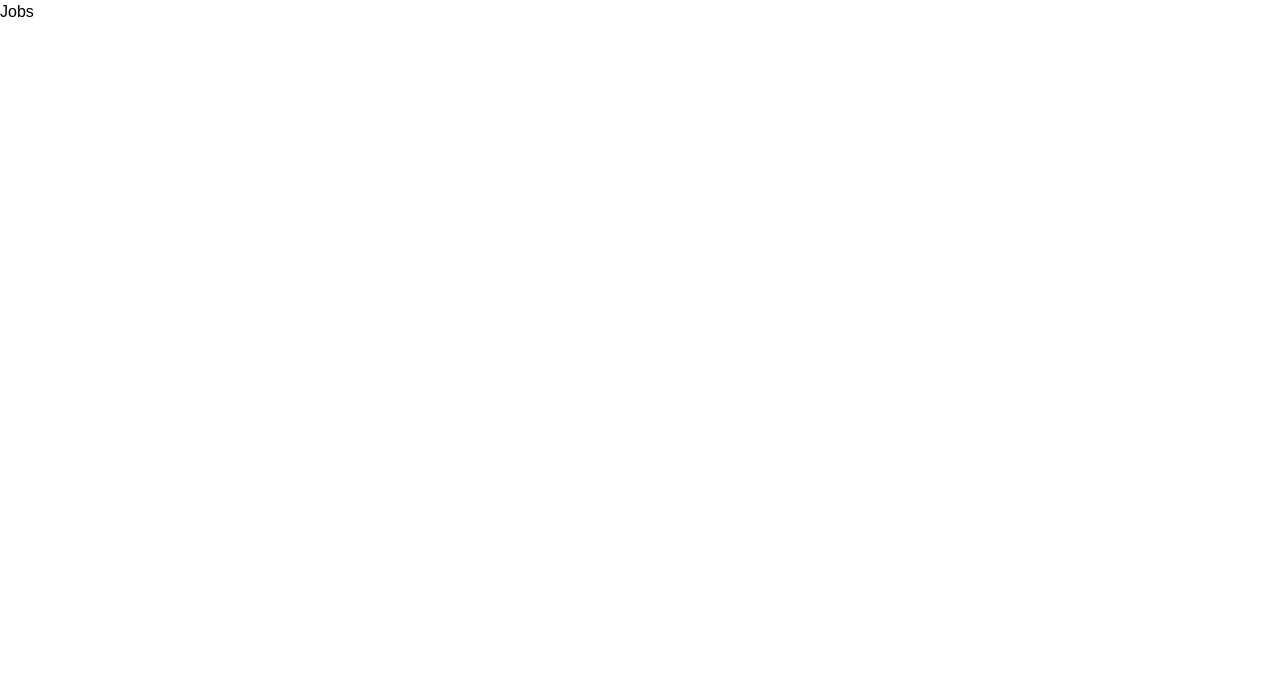
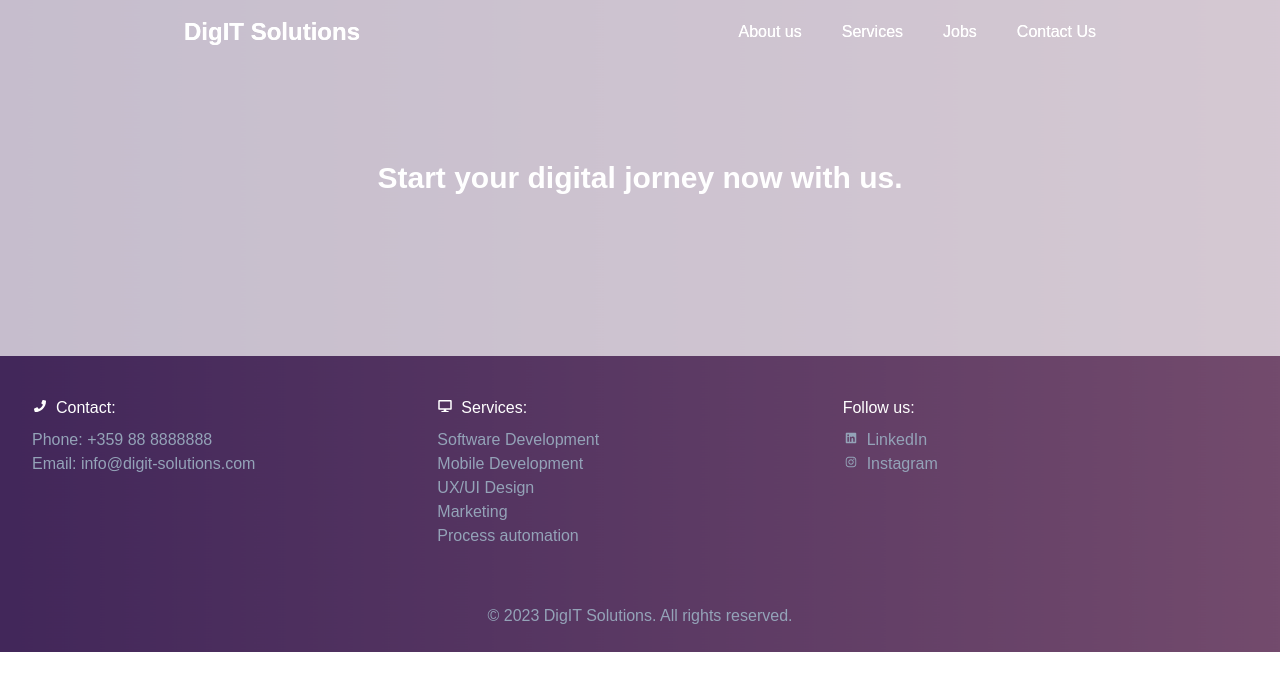
Before and after one commit to tyordanovv/DigIT, a React (Create React App) app: page /jobs in a window 1280 px wide. Shown: the top 690 px of the page. Built offline with nearby package versions, Linux system fonts and the light colour scheme.

Commit message:
added contact page

```diff
--- a/src/components/ContactForm.js
+++ b/src/components/ContactForm.js
@@ -24,25 +24,22 @@ function ContactForm(){
 
     const handleSubmit = (e) => {
       e.preventDefault();
-      // Here, you can perform further actions like sending the form data to a server
-
-      // Reset the form fields
       setName('');
       setPhone('');
       setEmail('');
       setMessage('');
     };
     return(
-        <div className="flex flex-col relative">
+        <div className="flex flex-col py-8 relative border-slate-600">
             {/* heading of the contact form */}
             <div className="text-black text-3xl font-bold text-center py-10">
                 Write us an e-mail
             </div>
             <div className="flex flex-col md:flex-row">
                 {/* contact form */}
-                <div className="flex-1 p-6">
-                    <div>
-                        <label htmlFor='name'>Name:</label>
+                <div className="flex-1 p-8">
+                    <div className='py-3'>
+                        <label className="font-bold" htmlFor='name'>Name:</label>
                         <input
                             type='text'
                             id='name'
@@ -52,8 +49,8 @@ function ContactForm(){
 
                         />
                     </div>
-                    <div>
-                        <label htmlFor='phone'>Phone:</label>
+                    <div className='py-3'>
+                        <label className="font-bold" htmlFor='phone'>Phone:</label>
                         <input
                             type='text'
                             id='phone'
@@ -63,8 +60,8 @@ function ContactForm(){
 
                         />
                     </div>
-                    <div>
-                        <label htmlFor='email'>E-mail:</label>
+                    <div className='py-3'>
+                        <label className="font-bold" htmlFor='email'>E-mail:</label>
                         <input
                             type='text'
                             id='email'
@@ -73,8 +70,8 @@ function ContactForm(){
                             className="w-full border border-gray-300 rounded px-4 py-2"
                         />
                     </div>
-                    <div>
-                        <label htmlFor='message'>Message:</label>
+                    <div className='py-3'>
+                        <label className="font-bold" htmlFor='message'>Message:</label>
                         <input
                             type='textarea'
                             id='message'
@@ -84,18 +81,24 @@ function ContactForm(){
                         />
                     </div>
                     {/* submit button */}
-                    <button type="submit" className="border border-gray-300 rounded px-4 py-2 float-right" onClick={handleSubmit}>
+                    <div className='pt-2'>
+                        <button type="submit" className="border font-bold border-gray-300 rounded px-6 py-2 float-right" onClick={handleSubmit}>
                             Submit
                         </button>
                     </div>
+                </div>
                 {/* contact data */}
-                <div className="flex-1 p-6">
-                    <h2>Address</h2>
+                <div className="flex-1 p-8 self-center">
+                    <div className='py-4'>
+                        <h2 className='font-bold'>Address</h2>
                         <p>Burgas, Bulgaria</p>
-                    <h2>Contacts</h2>
+                    </div>
+                    <div className='py-4'>
+                        <h2 className='font-bold'>Contacts</h2>
                         <p>+359 88 8888888</p>
                         <p>+359 88 8888888</p>
                         <p>info@digit-solutions.com</p>
+                    </div>
                 </div>
             </div>
         </div>
--- a/src/components/Footer.js
+++ b/src/components/Footer.js
@@ -1,5 +1,5 @@
 import {
-    FaMapMarkerAlt,
+    FaDesktop,
     FaPhone,
     FaLinkedin,
     FaInstagram,
@@ -9,50 +9,59 @@ import {
 
   const Footer = () => {
     return (
-      <footer className="w-full flex-col">
-        <div className="flex space-between p-6">
+      <footer className="text-white w-full flex-col inset-0 bg-cover bg-no-repeat"
+      style={{
+        backgroundImage: `url(${process.env.PUBLIC_URL}/Mauve.jpg)`,
+        zIndex: -2,
+        }}>
+          <div className="flex space-between p-8" >
             <div className="flex-1">
-            <h3>
-              <FaMapMarkerAlt /> Services:
-            </h3>
+              {/* List of contacts */}
+              <div className="flex flex-row gap-2 py-2">
+                <FaPhone className="pt-1"/>
+                <h3>Contact:</h3>
+              </div>
+              <div className="text-slate-400">
+                <p>Phone: +359 88 8888888</p>
+                <p>Email: info@digit-solutions.com</p>
+              </div>
+            </div>
+            <div className="flex-1">
+              {/* List of our services */}
+              <div className="flex flex-row gap-2 py-2">
+                <FaDesktop className="pt-1"/>
+                <h3>Services:</h3>
+              </div>
+              <div className="text-slate-400">
                 <p>Software Development</p>
                 <p>Mobile Development</p>
                 <p>UX/UI Design</p>
                 <p>Marketing</p>
                 <p>Process automation</p>
               </div>
+            </div>
+            {/* List of social media */}
             <div className="flex-1">
-            <h3>
-              <FaPhone /> Contact:
-            </h3>
-            <p>Phone: +359 88 8888888</p>
-            <p>Email: info@digit-solutions.com</p>
-          </div>
-          <div className="flex-1">
-            <h3>Follow us:</h3>
-            <ul>
-              <li>
-                <a href="https://www.linkedin.com/your-profile">
-                  <FaLinkedin /> LinkedIn
-                </a>
+              <h3 className="py-2">Follow us:</h3>
+              <ul className="text-slate-400">
+                <li className="flex flex-row gap-2">
+                  <FaLinkedin className="pt-1"/>
+                  <a href="https://www.linkedin.com/your-profile">LinkedIn</a>
                 </li>
-              <li>
-                <a href="https://www.instagram.com/your-profile">
-                  <FaInstagram /> Instagram
-                </a>
-              </li>
-              <li>
-                <a href="/about">About</a>
+                <li className="flex flex-row gap-2">
+                  <FaInstagram className="pt-1"/>
+                  <a href="https://www.instagram.com/your-profile">Instagram</a>
                 </li>
               </ul>
             </div>
           </div>
-        <div>
-          <p className="justify-center items-center text-center px-4 sm:px-6 lg:px-12">
+          <div className="p-6">
+            <p className="text-slate-400 justify-center items-center text-center px-4 sm:px-6 lg:px-12">
               &copy; {new Date().getFullYear()} DigIT Solutions. All rights
               reserved.
             </p>
           </div>
+        {/* </div> */}
       </footer>
     );
   };
--- a/src/components/NavBar.js
+++ b/src/components/NavBar.js
@@ -10,7 +10,7 @@ const NavBar = () => {
       <div className="container mx-auto px-6 py-4">
         <div className="flex justify-between items-center">
           {/* left part of the nav bar logo */}
-          <a href="/home" className="text-white text-2xl font-bold">
+          <a href="/" className="text-white text-2xl font-bold">
             DigIT Solutions
           </a>
 
@@ -26,25 +26,23 @@ const NavBar = () => {
 
 					<div className="mt-4 flex flex-col">
 						<a
-						href="Home"
+						href="/about"
 						className="text-white hover:text-teal-200 mb-2"
-						>
-							About us
-						</a>
+						>About us</a>
 						<a
-						href="Services"
+						href="/services"
 						className="text-white hover:text-teal-200 mb-2"
 						>
 							Services
 						</a>
 						<a
-						href="Jobs"
+						href="/jobs"
 						className="text-white hover:text-teal-200 mb-2"
 						>
 							Jobs
 						</a>
 						<a
-						href="Contact Us"
+						href="/contact"
 						className="text-white hover:text-teal-200"
 						>
 							Contact Us
@@ -58,16 +56,16 @@ const NavBar = () => {
           {/* Navigation links for larger screens */}
           <div className="hidden md:block">
             <div className="flex gap-10">
-              <a href="Home" className="text-white hover:text-teal-200">
+              <a href="/about" className="text-white hover:text-teal-200">
                 About us
               </a>
-              <a href="Services" className="text-white hover:text-teal-200">
+              <a href="/services" className="text-white hover:text-teal-200">
                 Services
               </a>
-              <a href="Jobs" className="text-white hover:text-teal-200">
+              <a href="/jobs" className="text-white hover:text-teal-200">
                 Jobs
               </a>
-              <a href="Contact Us" className="text-white hover:text-teal-200">
+              <a href="/contact" className="text-white hover:text-teal-200">
                 Contact Us
               </a>
             </div>
--- a/src/components/MainText.js
+++ b/src/components/TextField.js
@@ -1,4 +1,4 @@
-function MainText({ text }){
+function TextField({ text }){
     return(
         <div className="relative h-screen/2">
             <div
@@ -17,4 +17,4 @@ function MainText({ text }){
     )
 }
 
-export default MainText;
+export default TextField;
--- a/src/pages/About.js
+++ b/src/pages/About.js
@@ -1,7 +1,13 @@
+import NavBar from "../components/NavBar"
+import Footer from "../components/Footer"
+import TextField from "../components/TextField"
+
 function About() {
     return(
         <dev>
-            //header
+            <NavBar />
+            <TextField text="Start your digital jorney now with us."/>
+            <Footer />
         </dev>
     )
 }
--- a/src/pages/Contact.js
+++ b/src/pages/Contact.js
@@ -1,13 +1,13 @@
 import ContactForm from "../components/ContactForm"
 import Footer from "../components/Footer"
-import MainText from "../components/MainText"
+import TextField from "../components/TextField"
 import NavBar from "../components/NavBar"
 
 function Contact() {
     return(
         <dev>
             <NavBar />
-            <MainText text="Start your digital jorney now with us."/>
+            <TextField text="Start your digital jorney now with us."/>
             <ContactForm />
             <Footer />
         </dev>
--- a/src/pages/Jobs.js
+++ b/src/pages/Jobs.js
@@ -1,7 +1,13 @@
+import NavBar from "../components/NavBar"
+import Footer from "../components/Footer"
+import TextField from "../components/TextField"
+
 function Jobs() {
     return(
         <dev>
-            Jobs
+            <NavBar />
+            <TextField text="Start your digital jorney now with us."/>
+            <Footer />
         </dev>
     )
 }
--- a/src/pages/Services.js
+++ b/src/pages/Services.js
@@ -1,7 +1,13 @@
+import NavBar from "../components/NavBar"
+import Footer from "../components/Footer"
+import TextField from "../components/TextField"
+
 function Services() {
     return(
         <dev>
-            services
+            <NavBar />
+            <TextField text="Start your digital jorney now with us."/>
+            <Footer />
         </dev>
     )
 }
```
Also changed, not shown: 1 other file (tests, documents, lock files or other folders). Lines whose indentation alone changed are shown as unchanged.
